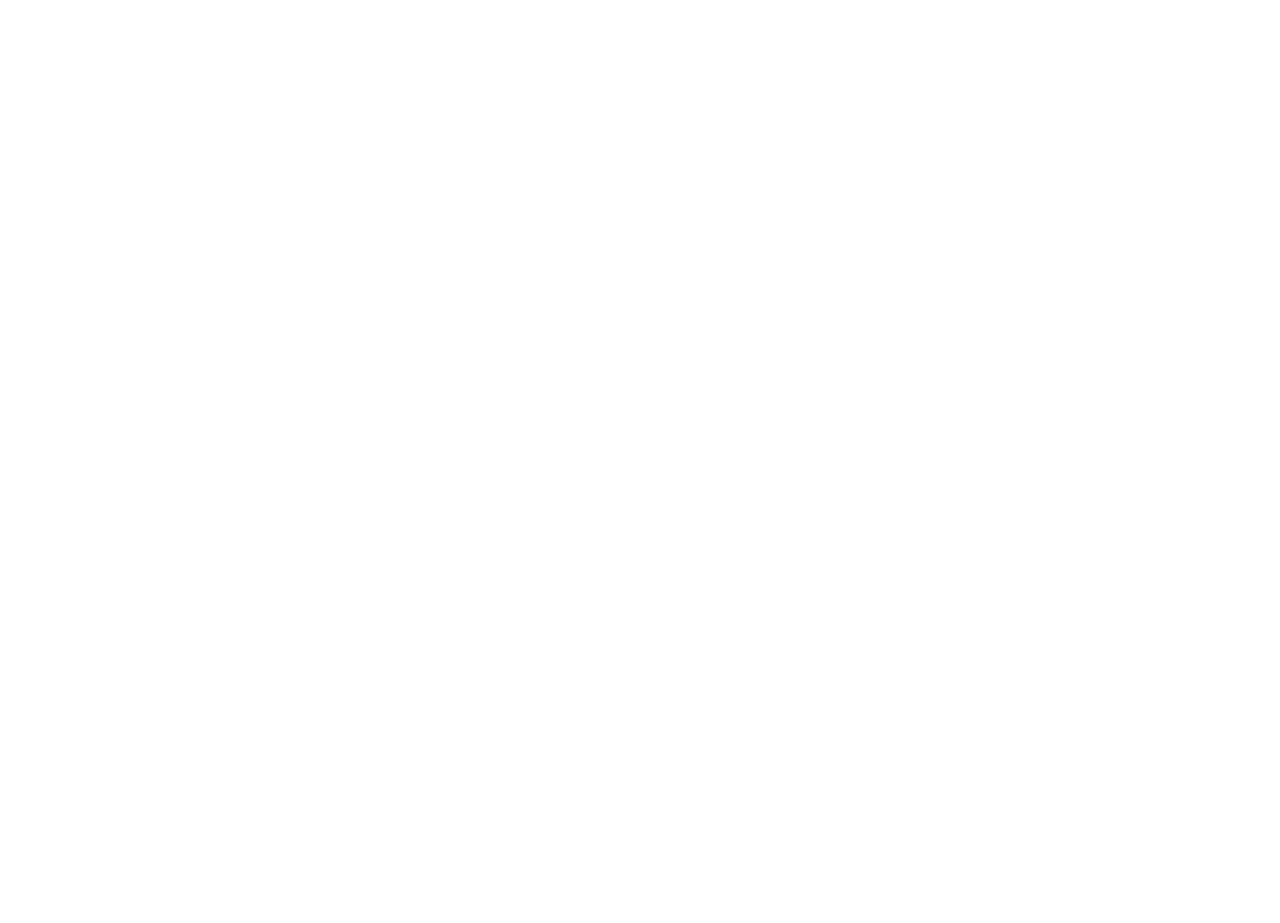
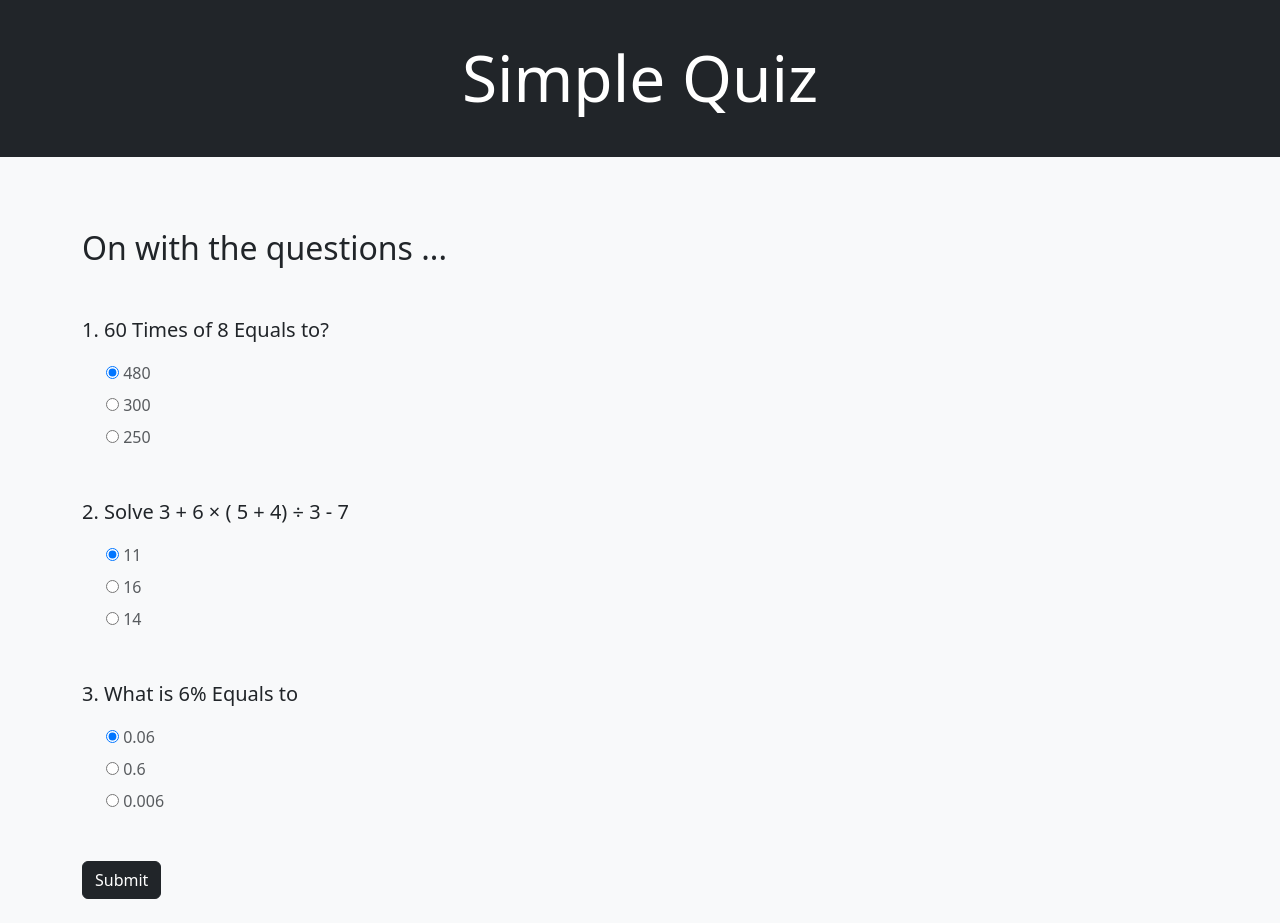
Before and after one commit to kiaradmahsa/Simple-Quiz, a plain HTML site: page index.html in a window 1280 px wide. Before the commit the page ends 800 px from the top, so only its background shows below. Drawn offline with nearby package versions, Linux system fonts and the light colour scheme.

Commit message:
Add style

```diff
--- a/index.html
+++ b/index.html
@@ -7,7 +7,67 @@
     <script src="https://cdn.jsdelivr.net/npm/bootstrap@5.3.2/dist/js/bootstrap.bundle.min.js" integrity="sha384-C6RzsynM9kWDrMNeT87bh95OGNyZPhcTNXj1NW7RuBCsyN/o0jlpcV8Qyq46cDfL" crossorigin="anonymous"></script>
 </head>
 <body>
+<!-- Header -->
+<div class="intro py-3 bg-dark text-center">
+    <div class="container">
+        <h2 class="text-white display-3 my-4">Simple Quiz</h2>
+    </div>
+</div>
+<!-- Quiz -->
+<div class="quiz py-4 bg-light">
+    <div class="container">
+        <h2 class="my-5 text-dark">On with the questions ...</h2>
 
+        <form class="quiz-form text-dark">
+            <div class="my-5">
+                <p class="lead font-weight-normal">1. 60 Times of 8 Equals to?</p>
+                <div class="form-check my-2 text-muted">
+                    <input type="radio" name="q1" value="A" checked>
+                    <label class="form-check-label">480</label>
+                </div>
+                <div class="form-check my-2 text-muted">
+                    <input type="radio" name="q1" value="B">
+                    <label class="form-check-label">300</label>
+                </div>
+                <div class="form-check my-2 text-muted">
+                    <input type="radio" name="q1" value="C">
+                    <label class="form-check-label">250</label>
+                </div>
+            </div>
+            <div class="my-5">
+                <p class="lead font-weight-normal">2. Solve 3 + 6 × ( 5 + 4) ÷ 3 - 7</p>
+                <div class="form-check my-2 text-muted">
+                    <input type="radio" name="q2" value="A" checked>
+                    <label class="form-check-label">11</label>
+                </div>
+                <div class="form-check my-2 text-muted">
+                    <input type="radio" name="q2" value="B">
+                    <label class="form-check-label">16</label>
+                </div>
+                <div class="form-check my-2 text-muted">
+                    <input type="radio" name="q2" value="C">
+                    <label class="form-check-label">14</label>
+                </div>
+            </div>
+            <div class="my-5">
+                <p class="lead font-weight-normal">3. What is 6% Equals to</p>
+                <div class="form-check my-2 text-muted">
+                    <input type="radio" name="q3" value="A" checked>
+                    <label class="form-check-label">0.06</label>
+                </div>
+                <div class="form-check my-2 text-muted">
+                    <input type="radio" name="q3" value="B">
+                    <label class="form-check-label">0.6</label>
+                </div>
+                <div class="form-check my-2 text-muted">
+                    <input type="radio" name="q3" value="C">
+                    <label class="form-check-label">0.006</label>
+                </div>
+            </div>
+            <input type="submit" class="btn btn-dark">
+        </form>
+    </div>
+</div>
 <script src="app.js"></script>
 </body>
 </html>
```
